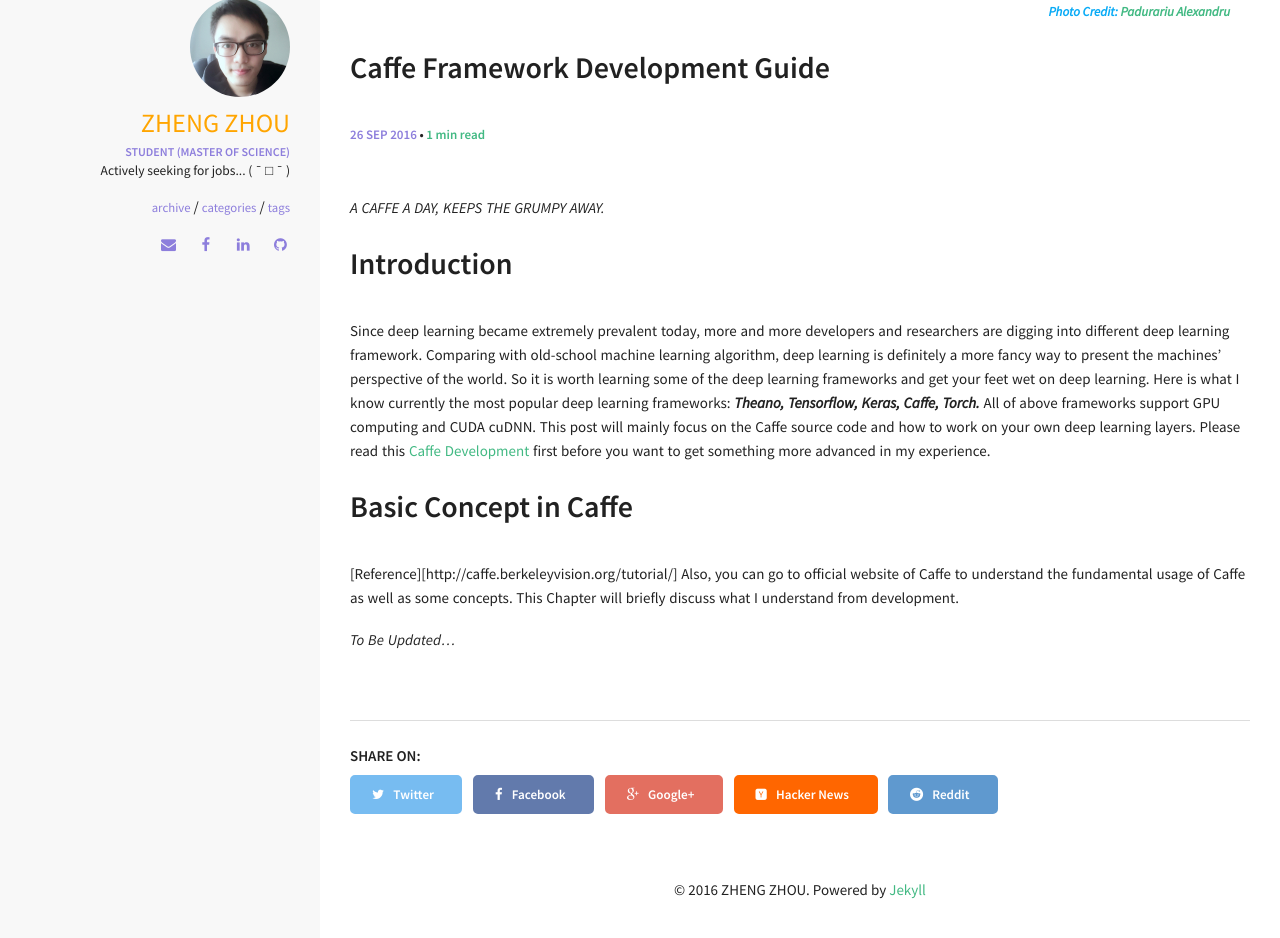
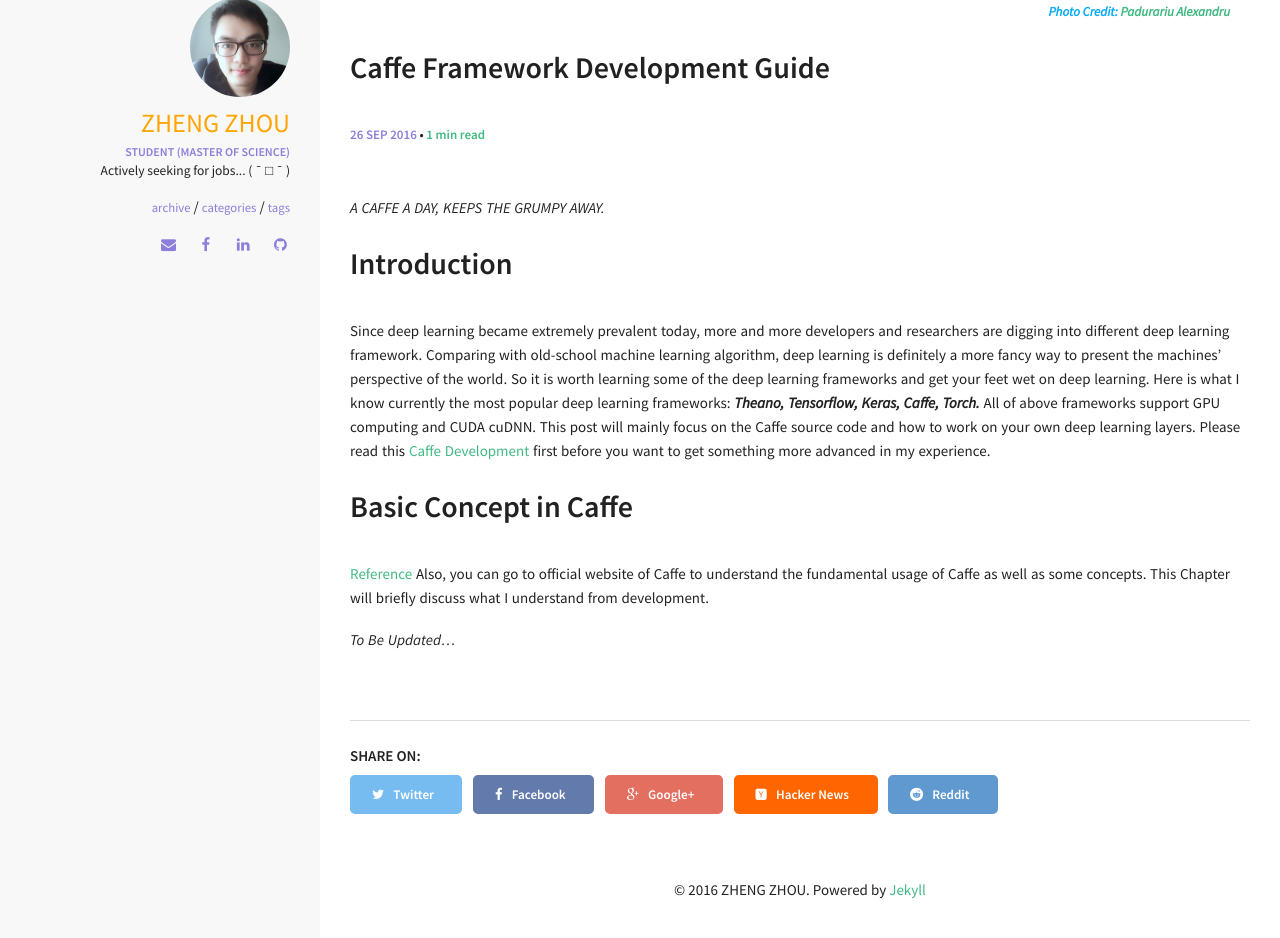
Before and after one commit to encorechow/encorechow.github.io, a Jekyll site: the page built from _posts/2016-09-26-Caffe-Framework-Development-Guide.md, in a window 1280 px wide, cut to the strip 614-1552 px from the top of the page. Built offline with Jekyll 4.4.1, drawn with Linux system fonts in a browser that asks for light colours.

Commit message:
Small modifications

```diff
--- a/_posts/2016-09-26-Caffe-Framework-Development-Guide.md
+++ b/_posts/2016-09-26-Caffe-Framework-Development-Guide.md
@@ -18,7 +18,7 @@ Please read this [Caffe Development](https://github.com/BVLC/caffe/wiki/Developm
 
 
 # Basic Concept in Caffe
-[Reference][http://caffe.berkeleyvision.org/tutorial/]
+[Reference](http://caffe.berkeleyvision.org/tutorial/)
 Also, you can go to official website of Caffe to understand the fundamental usage of Caffe as well as some concepts. This Chapter will briefly discuss what I understand from development.
 
 *To Be Updated...*
```
Also changed, not shown: 4 other files.
